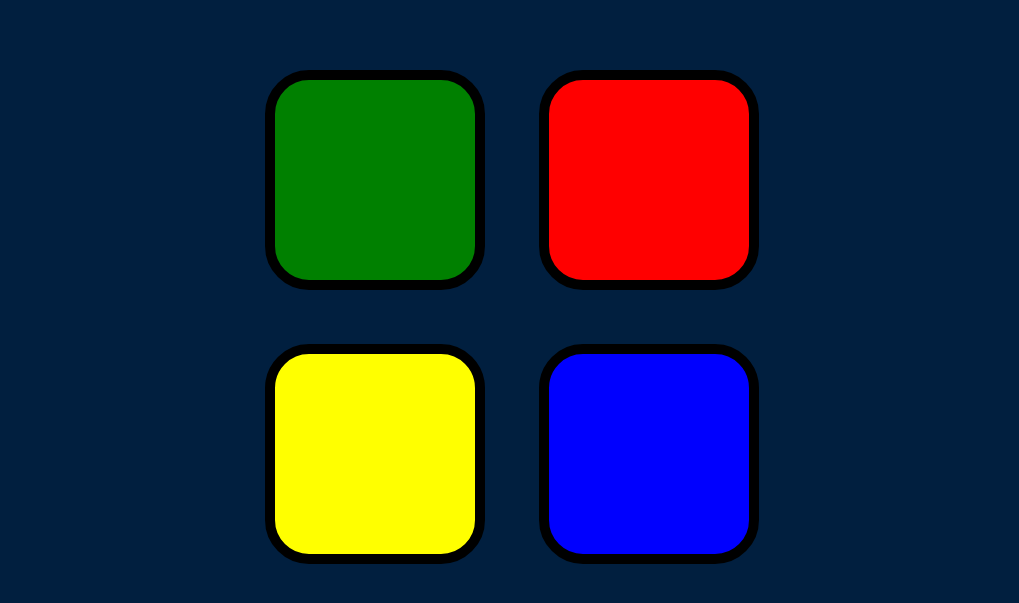
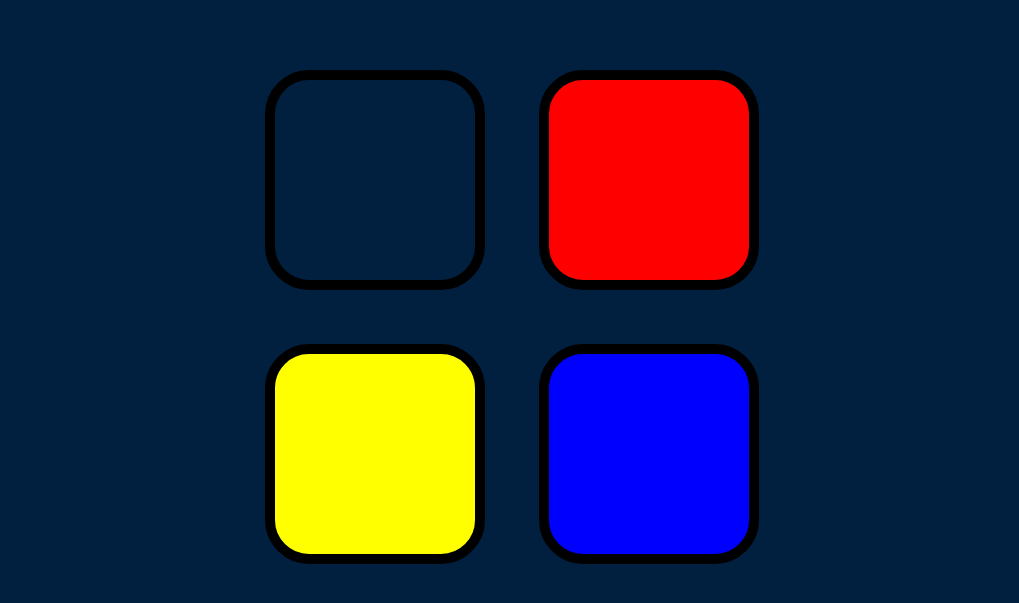
Before and after one commit to chakri9m/Reddy, a plain HTML site: page index.html in a window 1280 px wide. Shown: the part 129-732 px from the top of the page, without its empty margins (128-1147 px from the left). Drawn offline with nearby package versions, Linux system fonts and the light colour scheme.

Commit message:
Update styles.css

```diff
--- a/styles.css
+++ b/styles.css
@@ -35,8 +35,8 @@ body {
   background-color: red;
 }
 
-.green {
-  background-color: green;
+.orange {
+  background-color: orange;
 }
 
 .blue {
```
